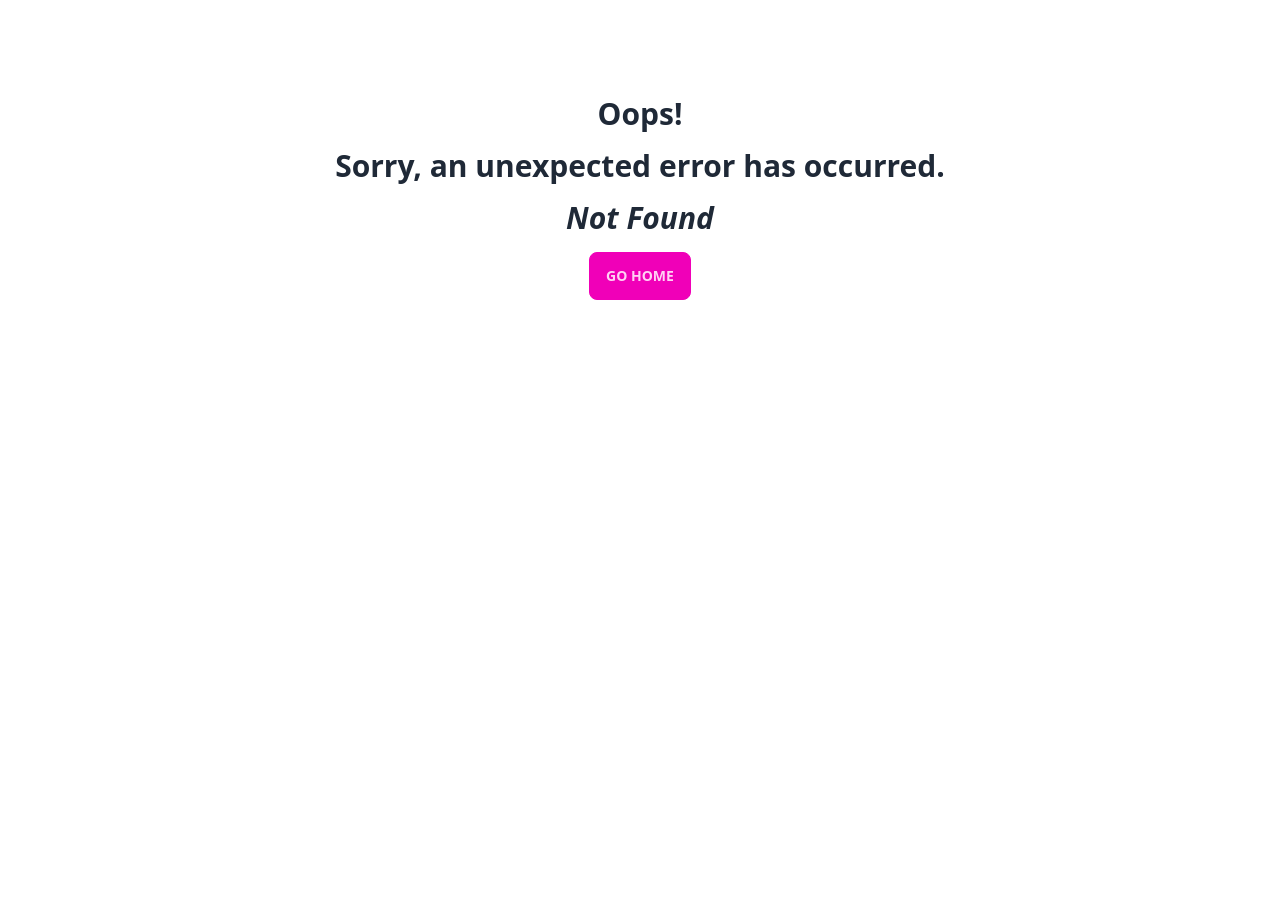
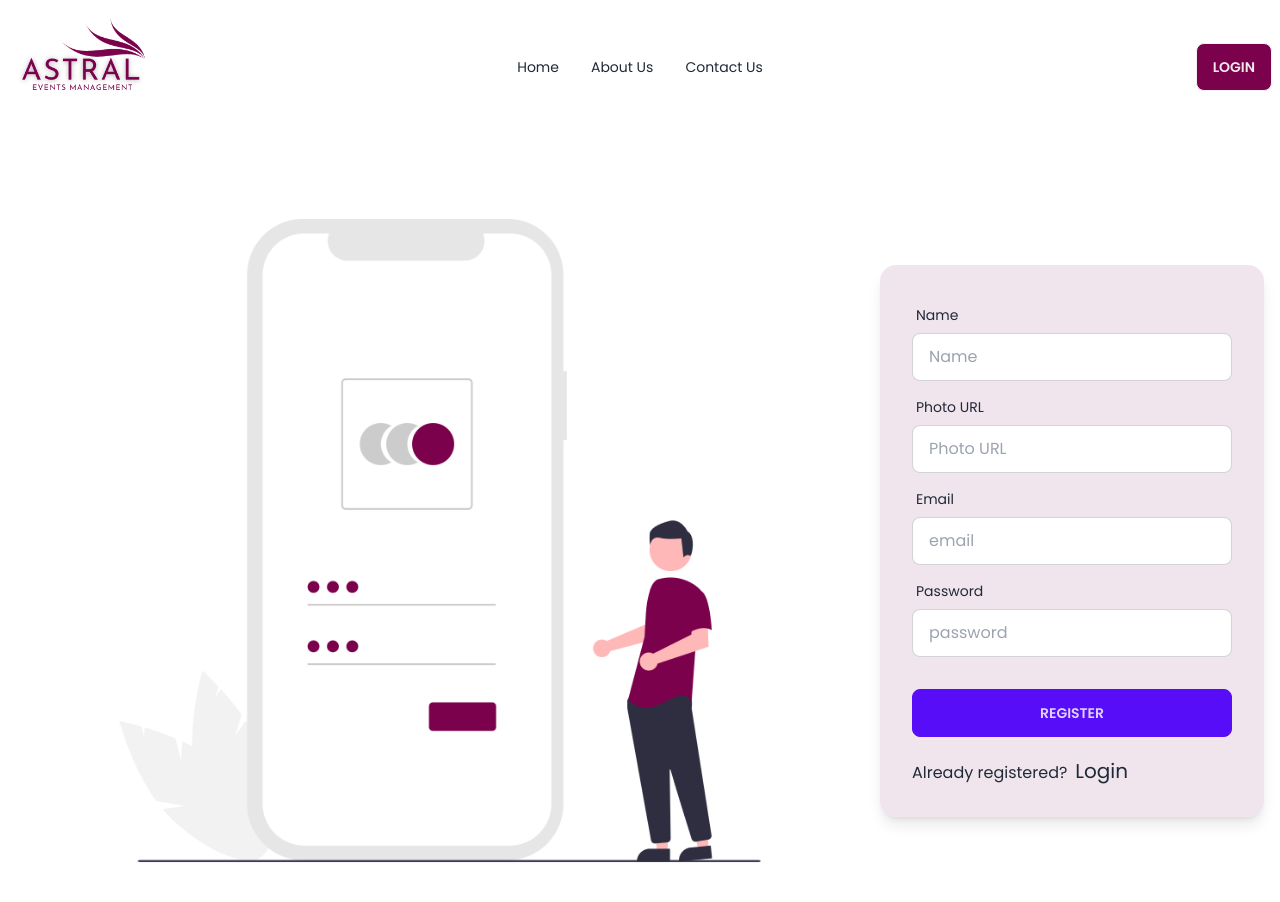
Before and after one commit to saidureg/event-management, a React (Vite) app: page /register in a window 1280 px wide. Before the commit this address had no page. Shown: the top 902 px of the page. Before the commit the page ends 800 px from the top, so only its background shows below. Built offline with nearby package versions, Linux system fonts and the light colour scheme; no server answers.

Commit message:
login and register page add and create user using firebase

```diff
--- /dev/null
+++ b/src/firebase/firebase.config.js
@@ -0,0 +1,18 @@
+// Import the functions you need from the SDKs you need
+import { initializeApp } from "firebase/app";
+// TODO: Add SDKs for Firebase products that you want to use
+// https://firebase.google.com/docs/web/setup#available-libraries
+
+// Your web app's Firebase configuration
+const firebaseConfig = {
+  apiKey: import.meta.env.VITE_APIKEY,
+  authDomain: import.meta.env.VITE_AUTHDOMAIN,
+  projectId: import.meta.env.VITE_PROJECTID,
+  storageBucket: import.meta.env.VITE_STORAGEBUCKET,
+  messagingSenderId: import.meta.env.VITE_MESSAGINGSENDERID,
+  appId: import.meta.env.VITE_APPID,
+};
+
+// Initialize Firebase
+const app = initializeApp(firebaseConfig);
+export default app;
--- a/src/main.jsx
+++ b/src/main.jsx
@@ -3,9 +3,12 @@ import ReactDOM from "react-dom/client";
 import "./index.css";
 import { RouterProvider } from "react-router-dom";
 import Router from "./Router/Router.jsx";
+import AuthProvide from "./provide/AuthProvide";
 
 ReactDOM.createRoot(document.getElementById("root")).render(
   <React.StrictMode>
-    <RouterProvider router={Router}></RouterProvider>
+    <AuthProvide>
+      <RouterProvider router={Router}></RouterProvider>
+    </AuthProvide>
   </React.StrictMode>
 );
--- /dev/null
+++ b/src/pages/Login/Login.jsx
@@ -0,0 +1,68 @@
+import { Link } from "react-router-dom";
+import Navbar from "../../components/Header/Navbar";
+import loginImg from "../../assets/secure_login.png";
+import { BsGoogle } from "react-icons/bs";
+
+const Login = () => {
+  return (
+    <div>
+      <Navbar />
+      <div className="hero min-h-screen">
+        <div className="hero-content flex-col lg:flex-row-reverse">
+          <div className="text-center lg:text-left">
+            <img src={loginImg} alt="" />
+          </div>
+          <div className="card flex-shrink-0 w-full max-w-sm shadow-2xl bg-[#7B014C]/80">
+            <form className="card-body">
+              <div className="form-control">
+                <label className="label">
+                  <span className="label-text text-white">Email</span>
+                </label>
+                <input
+                  type="email"
+                  placeholder="email"
+                  className="input input-bordered"
+                  required
+                />
+              </div>
+              <div className="form-control">
+                <label className="label">
+                  <span className="label-text text-white">Password</span>
+                </label>
+                <input
+                  type="password"
+                  placeholder="password"
+                  className="input input-bordered"
+                  required
+                />
+              </div>
+              <div className="form-control mt-6">
+                <button className="btn bg-white text-black hover:text-xl hover:scale-105">
+                  Login
+                </button>
+              </div>
+              <div>
+                <p className="text-white flex items-center gap-3 mt-5">
+                  Login with
+                  <button className=" hover:text-xl ml-2 hover:opacity-70 btn flex items-center gap-2">
+                    <BsGoogle className=""></BsGoogle> Google
+                  </button>
+                </p>
+              </div>
+              <p className="text-white mt-3">
+                Already have account?
+                <Link to="/register">
+                  <button className="text-xl hover:text-2xl ml-2 hover:opacity-60 hover:underline">
+                    Register
+                  </button>
+                </Link>
+              </p>
+            </form>
+          </div>
+        </div>
+      </div>
+    </div>
+  );
+};
+
+export default Login;
--- /dev/null
+++ b/src/pages/Register/Register.jsx
@@ -0,0 +1,105 @@
+import { Link } from "react-router-dom";
+import Navbar from "../../components/Header/Navbar";
+import registerImg from "../../assets/Access_account.png";
+import { useContext } from "react";
+import { AuthContext } from "../../provide/AuthProvide";
+const Register = () => {
+  const { createUser } = useContext(AuthContext);
+
+  const handleRegister = (e) => {
+    e.preventDefault();
+    const name = e.target.name.value;
+    const photo = e.target.photo.value;
+    const email = e.target.email.value;
+    const password = e.target.password.value;
+    console.log(name, photo, email, password);
+    e.target.reset();
+    createUser(email, password)
+      .then((result) => {
+        console.log(result);
+      })
+      .catch((error) => {
+        console.error(error);
+      });
+  };
+
+  return (
+    <div>
+      <Navbar />
+      <div className="hero min-h-screen">
+        <div className="hero-content flex-col lg:flex-row">
+          <div className="text-center lg:text-left">
+            <img src={registerImg} alt="" />
+          </div>
+          <div className="card flex-shrink-0 w-full max-w-sm shadow-lg bg-[#7B014C]/10">
+            <form onSubmit={handleRegister} className="card-body">
+              <div className="form-control">
+                <label className="label">
+                  <span className="label-text">Name</span>
+                </label>
+                <input
+                  type="text"
+                  placeholder="Name"
+                  name="name"
+                  className="input input-bordered"
+                  required
+                />
+              </div>
+              <div className="form-control">
+                <label className="label">
+                  <span className="label-text">Photo URL</span>
+                </label>
+                <input
+                  type="text"
+                  placeholder="Photo URL"
+                  name="photo"
+                  className="input input-bordered"
+                  required
+                />
+              </div>
+              <div className="form-control">
+                <label className="label">
+                  <span className="label-text">Email</span>
+                </label>
+                <input
+                  type="email"
+                  placeholder="email"
+                  name="email"
+                  className="input input-bordered"
+                  required
+                />
+              </div>
+              <div className="form-control">
+                <label className="label">
+                  <span className="label-text">Password</span>
+                </label>
+                <input
+                  type="password"
+                  placeholder="password"
+                  name="password"
+                  className="input input-bordered"
+                  required
+                />
+              </div>
+              <div className="form-control mt-6">
+                <button className="btn btn-primary hover:text-xl hover:scale-105">
+                  Register
+                </button>
+              </div>
+              <p className="mt-3">
+                Already registered?
+                <Link to="/login">
+                  <button className="text-xl hover:text-2xl ml-2 hover:opacity-60 hover:underline">
+                    Login
+                  </button>
+                </Link>
+              </p>
+            </form>
+          </div>
+        </div>
+      </div>
+    </div>
+  );
+};
+
+export default Register;
--- /dev/null
+++ b/src/provide/AuthProvide.jsx
@@ -0,0 +1,22 @@
+import { createContext, useState } from "react";
+import PropTypes from "prop-types";
+import { createUserWithEmailAndPassword, getAuth } from "firebase/auth";
+import app from "../firebase/firebase.config";
+export const AuthContext = createContext(null);
+const AuthProvide = ({ children }) => {
+  const [user, setUser] = useState([]);
+  const auth = getAuth(app);
+  const createUser = (email, password) => {
+    return createUserWithEmailAndPassword(auth, email, password);
+  };
+
+  const authInfo = { user, createUser };
+  return (
+    <AuthContext.Provider value={authInfo}>{children}</AuthContext.Provider>
+  );
+};
+AuthProvide.propTypes = {
+  children: PropTypes.node,
+};
+
+export default AuthProvide;
```
Also changed, not shown: src/Router/Router.jsx (+10 -0 lines).
